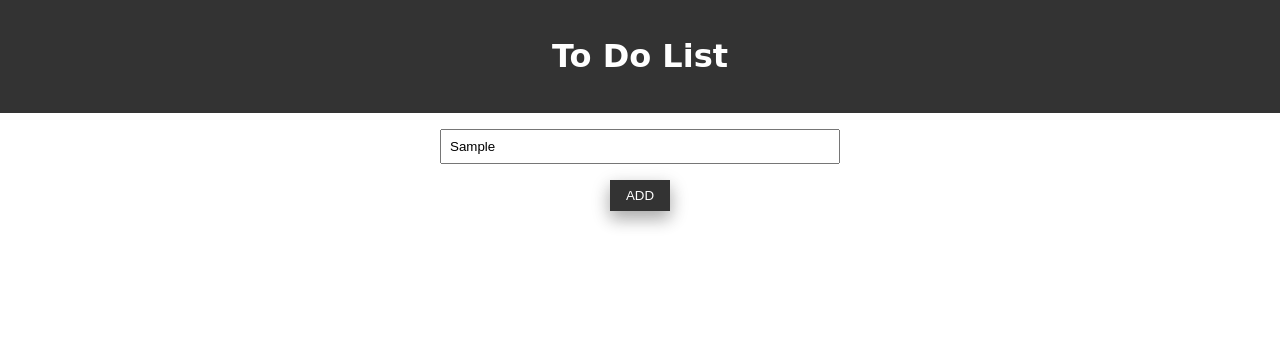
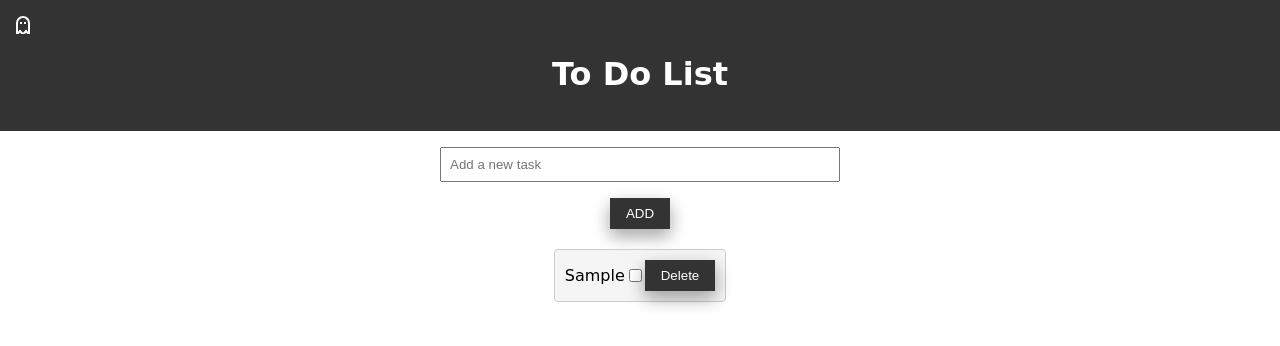
Before and after one commit to kvw97/ToDoList, a plain HTML site: page index.html in a window 1280 px wide. Both pictures are taken after typing "Sample" into the empty fields and a click on the button "ADD". Drawn offline with Linux system fonts and the light colour scheme.

Commit message:
Modifiedfinal

```diff
--- a/index.html
+++ b/index.html
@@ -4,14 +4,16 @@
             <meta charset="UTF-8">
             <meta name="viewport" content="width=device-width, initial-scale=1.0">
             <link rel="stylesheet" href="style.css">
+            <link href='https://unpkg.com/css.gg@2.0.0/icons/css/ghost-character.css' rel='stylesheet'>
             <title>To Do List</title>
         </head>
         <body>
             <header>
+                <i class="gg-ghost-character"></i>
                 <h1>To Do List</h1>
             </header>
             <main>
-                <input type="text" id="taskinput" placeholder="Add a new task">
+                <input type="text" id="taskInput" placeholder="Add a new task">
                 <button id="addButton">ADD</button>
                 <ul id="taskList"></ul>
             </main>
--- a/script.js
+++ b/script.js
@@ -1,22 +1,21 @@
 // Get references to the relevant HTML elements
-const taskInput = document.getElementById("taskinput");
+const taskInput = document.getElementById("taskInput");
 const addButton = document.getElementById("addButton");
 const taskList = document.getElementById("taskList");
 
-const tasks = JSON.parse(localStorage.getItem("tasks")) **
+const tasks = JSON.parse(localStorage.getItem("tasks")) || [];
 
 // Add an event listener to the "Add" button
 addButton.addEventListener("click", addTask);
 
-tasks.forEach(renderTask)
+tasks.forEach(renderTask);
 // Function to add a new task
 function addTask() {
-    // Get the text entered in the input field
     const taskText = taskInput.value.trim();
 
-    // Check if the input is not empty (trim removes extra spaces)
-    if (taskText.trim() !== "") {
-        const task = {text: textTask, completed: false };
+
+    if (taskText !== "") {
+        const task = {text: taskText, completed: false };
         tasks.push(task);
         saveTasks();
         renderTask(task);
@@ -26,21 +25,21 @@ function addTask() {
 
 function renderTask(task) {
     const taskItem = document.createElement("li");
-    taskItem.textContext = task.text;
-    taskItem.classList.toggle("completed", task.Completed);
+    taskItem.textContent = task.text;
+    taskItem.classList.toggle("completed", task.completed);
 
     const checkbox = document.createElement("input");
     checkbox.type = "checkbox";
-    checkbox.checked = task.Completed;
-    checkbox.addEventListener("change", () =>{
-        task.Completed = checkbox.checked;
-        taskItem.classList.toggle("completed", task.Completed);
+    checkbox.checked = task.completed;
+    checkbox.addEventListener("change", () => {
+        task.completed = checkbox.checked;
+        taskItem.classList.toggle("completed", task.completed);
         saveTasks();
     });
 
     const deleteButton = document.createElement("button");
     deleteButton.textContent = "Delete";
-    deleteButton.addEventListener("click",() => {
+    deleteButton.addEventListener("click", () => {
         const taskIndex = tasks.indexOf(task);
         if (taskIndex > -1) {
             tasks.splice(taskIndex, 1);
--- a/style.css
+++ b/style.css
@@ -5,7 +5,9 @@ body{
 }
 
 header{
+    @import url('https://unpkg.com/css.gg@2.0.0/icons/css/ghost-character.css');
     background-color: #333;
+    background-size:20px;
     color: #fff;
     text-align: center;
     padding: 1rem;
@@ -60,3 +62,49 @@ li{
 li.completed {
     background-color: #d3ffd3;
 }
+
+.gg-ghost-character {
+    box-sizing: border-box;
+    position: relative;
+    display: block;
+    transform: scale(var(--ggs,1));
+    width: 14px;
+    height: 18px;
+    border: 2px solid;
+    border-bottom: 0;
+    border-top-left-radius: 22px;
+    border-top-right-radius: 22px;
+    overflow: hidden;
+    background:
+    radial-gradient(
+    circle,currentColor 60%,
+    transparent 40%)
+    no-repeat 2px 4px/2px 2px,
+    radial-gradient(
+    circle,currentColor 60%,
+    transparent 40%)
+    no-repeat 6px 4px/2px 2px
+   }
+
+   .gg-ghost-character::after,
+   .gg-ghost-character::before {
+    content: "";
+    display: block;
+    box-sizing: border-box;
+    position: absolute;
+    width: 6px;
+    height: 6px;
+    border-top: 2px solid;
+    border-right: 2px solid;
+    bottom: -3px;
+    transform: rotate(-45deg)
+   }
+
+
+   .gg-ghost-character::before {
+    left: -1px
+   }
+
+   .gg-ghost-character::after {
+    right: -1px
+   }
```
